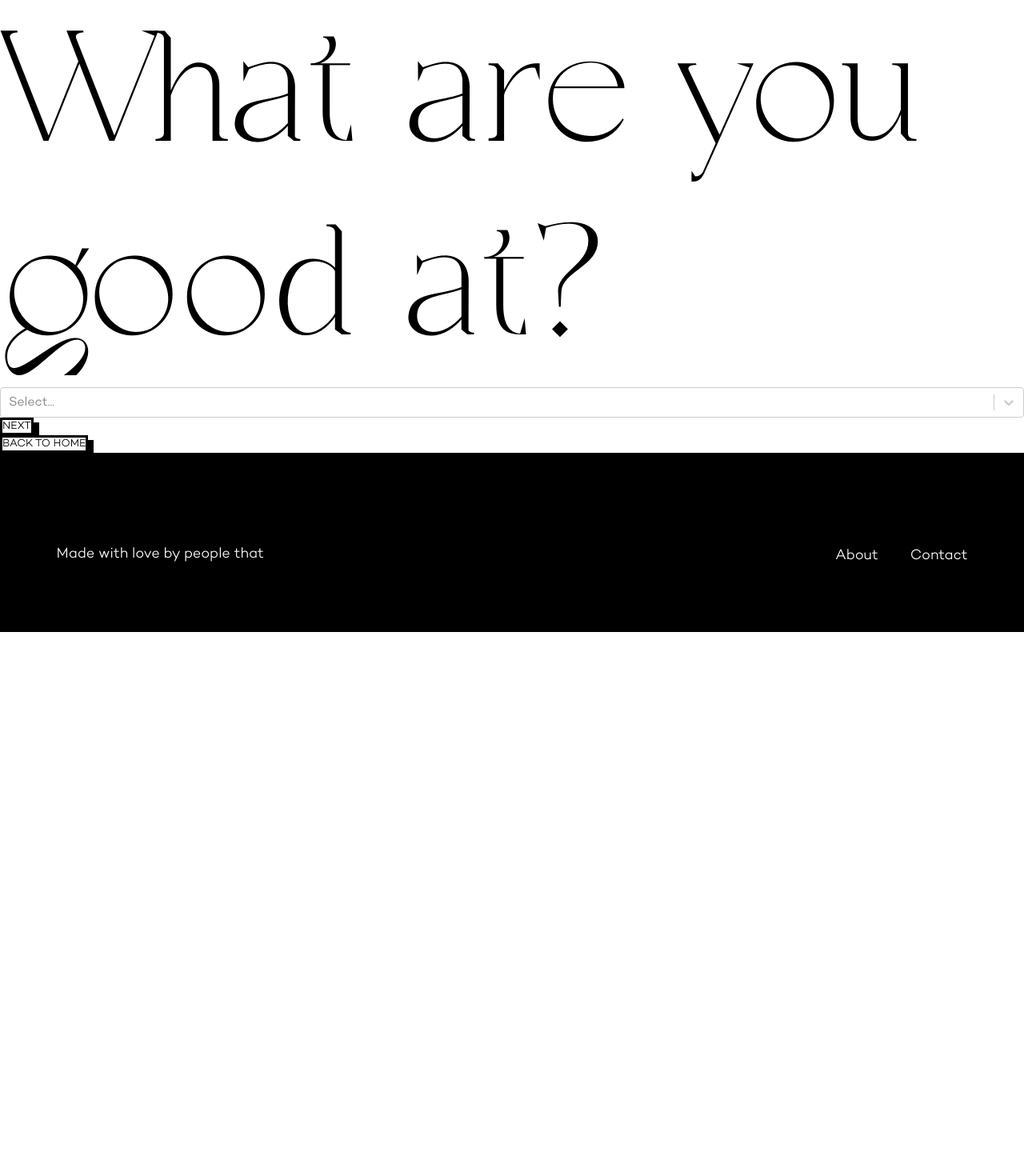
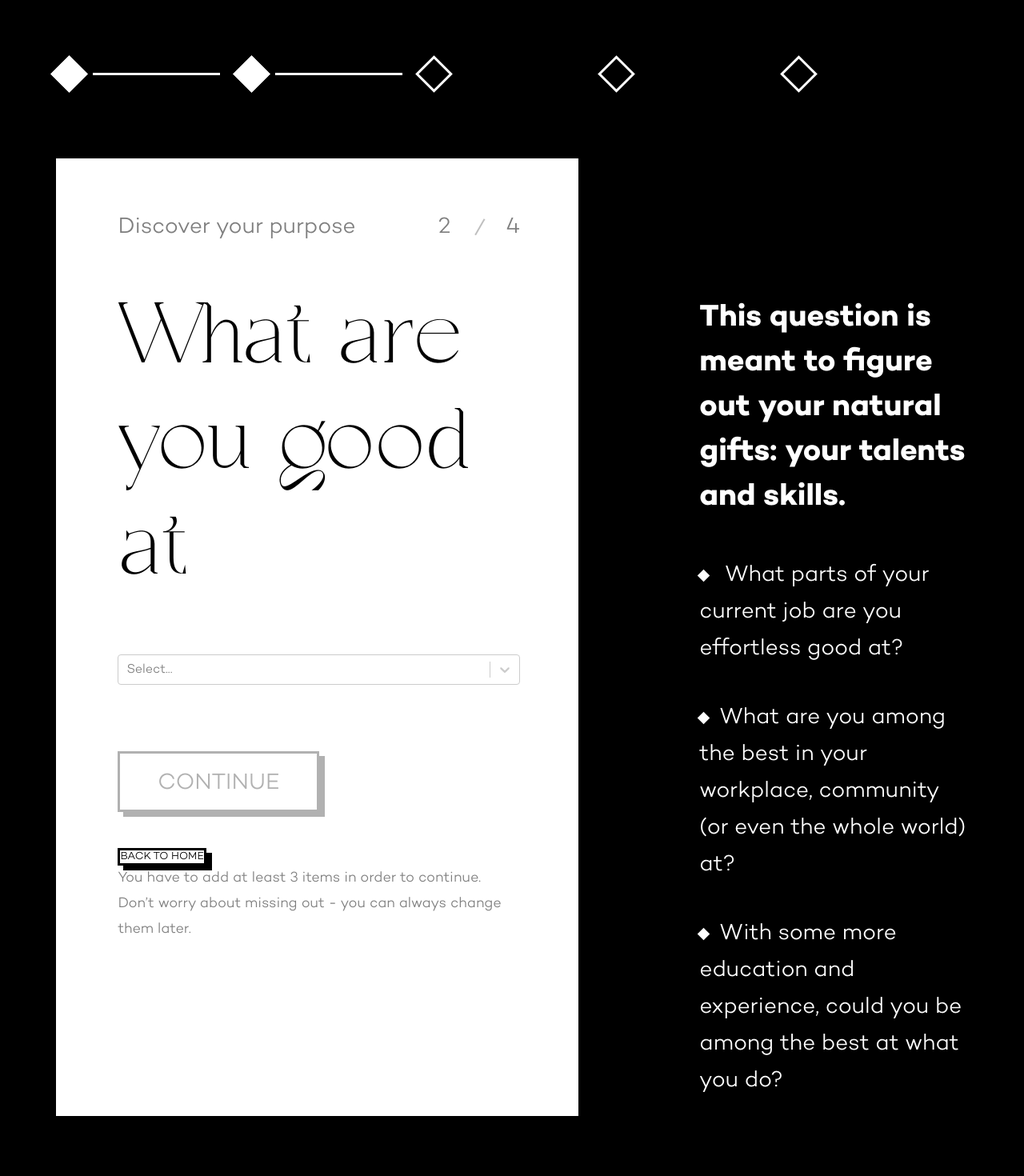
Before and after one commit to kaloyan-kamburov/Ikigai, a React (Create React App) app: page /what-are-you-good-at in a window 1280 px wide. Shown: the top 1470 px of the page at 80% size. Before the commit the page ends 800 px from the top, so only its background shows below. Built offline with nearby package versions, Linux system fonts and the light colour scheme.

Commit message:
add styles to love.js and goodAt.js

```diff
--- a/src/index.css
+++ b/src/index.css
@@ -19,3 +19,7 @@ code {
   font-family: 'Campton';
   src: local('Campton'), url(./fonts/Campton-Light.otf) format('opentype');
 }
+@font-face {
+  font-family: 'Campton-Bold';
+  src: local('Campton'), url(./fonts/Campton-Bold.otf) format('opentype');
+}
--- a/src/index.js
+++ b/src/index.js
@@ -3,6 +3,7 @@ import ReactDOM from "react-dom";
 import "./index.css";
 import "./fonts/Casta-Thin.otf";
 import "./fonts/Campton-Light.otf";
+import "./fonts/Campton-Bold.otf";
 import App from "./App";
 import * as serviceWorker from "./serviceWorker";
 
--- a/src/pages/Wizard/goodAt.js
+++ b/src/pages/Wizard/goodAt.js
@@ -32,7 +32,30 @@ const GoodAt = () => {
 
   return (
     <>
-      <h1>What are you good at?</h1>
+    <section className="section-dark">
+      <div className="shell">
+
+        <ul className="wizard">
+          <li className="wizard__step active"><span className="rectangle active"></span></li>
+          <li className="wizard__step active"><span className="rectangle active"></span></li>
+          <li className="wizard__step"><span className="rectangle"></span></li>
+          <li className="wizard__step"><span className="rectangle"></span></li>
+          <li className="wizard__step"><span className="rectangle"></span></li>
+        </ul>
+
+          <div className="col-wrapper">
+            <div className="col_60 form-bg">
+              <div className="form-head">
+                <p className="formHead-title">Discover your purpose</p>
+                <ul className="page-number">
+                  <li>2</li>
+                  <li>4</li>
+                </ul>
+              </div>
+
+              <h1 className="form-title">What are you good at</h1>
+
+              <div className="form-select">
                 <Form
                   validate={(values) => {
                     const errors = {};
@@ -55,16 +78,39 @@ const GoodAt = () => {
                           value={props.initialValues.options}
                           options={options}
                         />
-              <button disabled={props.invalid} type="submit">
-                Next
+                         <div className="form-btns">
+                            <button className="btn-small btn-light" disabled={props.invalid} type="submit">
+                              Continue
                             </button>
+                        </div>
                       </form>
                     );
                   }}
                 </Form>
+              </div>
+
               <button onClick={() => history.push({ pathname: "/", state: {} })}>
                 Back to home
               </button>
+
+              <div className="form-foot">
+                <p>You have to add at least 3 items in order to continue.</p>
+                <p>Don’t worry about missing out - you can always change them later.</p>
+              </div>
+
+            </div>
+
+            <div className="col_40 form-questions">
+              <h2 className="form-questions-title">This question is meant to figure out your natural gifts: your talents and skills.</h2>
+              <ul className="form-questions-list">
+                <li>  What parts of your current job are you effortless good at?</li>
+                <li>What are you among the best in your workplace, community (or even the whole world) at?</li>
+                <li>With some more education and experience, could you be among the best at what you do?</li>
+              </ul>
+            </div>
+          </div>
+        </div>
+      </section>
     </>
   );
 };
--- a/src/pages/Wizard/love.js
+++ b/src/pages/Wizard/love.js
@@ -33,7 +33,27 @@ const GoodAt = () => {
 
   return (
     <>
-      <h1>What you love?</h1>
+    <section className="section-dark">
+      <div className="shell">
+      <ul className="wizard">
+          <li className="wizard__step active"><span className="rectangle active"></span></li>
+          <li className="wizard__step"><span className="rectangle"></span></li>
+          <li className="wizard__step"><span className="rectangle"></span></li>
+          <li className="wizard__step"><span className="rectangle"></span></li>
+          <li className="wizard__step"><span className="rectangle"></span></li>
+        </ul>
+        <div className="col-wrapper">
+          <div className="col_60 form-bg">
+            <div className="form-head">
+                <p className="formHead-title">Discover your purpose</p>
+                <ul className="page-number">
+                  <li>1</li>
+                  <li>4</li>
+                </ul>
+            </div>
+
+            <h1 className="form-title">What you love</h1>
+            <div className="form-select">
               <Form
                 validate={(values) => {
                   const errors = {};
@@ -73,6 +93,35 @@ const GoodAt = () => {
               >
                 Back
               </button>
+            </div>
+            <div className="form-foot">
+              <p>You have to add at least 3 items in order to continue.</p>
+              <p>Don’t worry about missing out - you can always change them later.</p>
+            </div>
+          </div>
+
+          <div className="col_40 form-questions">
+              <h2 className="form-questions-title">This question is about figuring out what you find fun, interesting and motivating.</h2>
+              <ul className="form-questions-list">
+                <li> What would you do if you didn’t have to worry about making money?</li>
+                <li>How would you spend your time on a long vacation or a free weekend?</li>
+                <li>What’s exciting to you and gets your juices flowing when you do it?</li>
+                <li>What could you enthusiastically talk about for hours on end?</li>
+              </ul>
+            </div>
+
+
+
+
+
+        </div>
+
+
+      </div>
+
+
+
+      </section>
     </>
   );
 };
--- a/src/styles/buttons.scss
+++ b/src/styles/buttons.scss
@@ -32,3 +32,9 @@ button {
     text-transform: initial;
     margin-left: 60px;
   }
+  .btn-light {
+    opacity: 0.3;
+    &.active {
+      opacity: 1;
+    }
+  }
--- /dev/null
+++ b/src/styles/form.scss
@@ -0,0 +1,126 @@
+.section-dark {
+    background: $black;
+}
+.wizard {
+    display: flex;
+    padding: 76px 0 89px;
+}
+.wizard__step {
+flex: 1 0 0;
+    position: relative;
+    &.active {
+        &::before {
+            border-top: 3px solid $white;
+            content: "";
+            left: 10%;
+            position: absolute;
+            right: 0;
+            top: 15px;
+            width: 70%;
+            margin: 0 auto;
+        }
+        &:last-child {
+            border: 0;
+            flex: 0 0 auto;
+            &::before {
+            border: 0 none;
+            }
+        }
+    }
+
+}
+.rectangle {
+    height: 27px;
+    width: 27px;
+    border: 3px solid #FFFFFF;
+    transform: rotate(315deg);
+    display: block;
+    &.active {
+        background-color: $white;
+    }
+}
+.form-bg {
+    background: $white;
+    padding: 64px 73px 151px 77px;
+}
+.formHead-title,
+.page-number {
+    opacity: 0.5;
+    color: $black;
+    font-family: Campton;
+    font-size: 28px;
+    line-height: 46px;
+    display: inline-block;
+}
+.form-title {
+    color: $black;
+    font-family: Casta;
+    font-size: 120px;
+    font-weight: 100;
+    line-height: 132px;
+}
+.page-number {
+   float: right;
+    & li {
+        display: inline-block;
+        &:last-child {
+            &:before {
+                height: 23px;
+                width: 17px;
+                border-right: 2px solid #000000;
+                opacity: 0.5;
+                display: inline-block;
+                content: '';
+                transform: rotate(390deg);
+                margin: 0 30px 0 20px;
+            }
+        }
+    }
+}
+.form-head {
+    padding-bottom: 49px;
+}
+.form-select {
+    padding-top: 65px;
+}
+.form-btns {
+    padding: 83px 0 45px;
+}
+.form-foot {
+    & p {
+        opacity: 0.5;
+        color: $black;
+        font-family: Campton;
+        font-size: 18px;
+        line-height: 32px;
+    }
+}
+.form-questions{
+    padding-left: 151px;
+    padding-top: 172px;
+}
+.form-questions-title {
+    color: $white;
+    font-family: Campton-Bold;
+    font-size: 38px;
+    line-height: 56px;
+    font-weight: 600;
+}
+.form-questions-list {
+    color: $white;
+    padding-top: 27px;
+    & li {
+        padding: 20px 0;
+        &:before {
+            content: '';
+            display: inline-block;
+            vertical-align: middle;
+            height: 11px;
+            width: 11px;
+            transform: rotate(315deg);
+            background-color: $white;
+            margin-right: 14px;
+            line-height: 46px;
+        }
+    }
+}
--- /dev/null
+++ b/src/styles/helpers.scss
@@ -0,0 +1,12 @@
+// [class^="col"] {
+// 	width: 100%;
+// 	float: none;
+// }
+
+
+	.col-wrapper {
+		display: flex;
+	}
+
+	.col_40 { width: 40%;}
+	.col_60 { width: 60%; }
--- a/src/styles/home.scss
+++ b/src/styles/home.scss
@@ -26,7 +26,8 @@
     float: left;
 }
 .bg-section {
-    // background: url("../images/");
+
+// background-image: url('../images/ALL\ TOGETHER.svg');
     background-size:contain;
     background-position:left;
     background-repeat: no-repeat;
--- a/src/styles/main.scss
+++ b/src/styles/main.scss
@@ -1,7 +1,9 @@
 @import "reset";
 @import "variables";
+@import "helpers";
 @import "typography";
 @import "home";
 @import "buttons";
 @import "footer";
-@import "chart.scss";
+@import "chart";
+@import "form";
```
Also changed, not shown: src/fonts/Campton-Bold.otf (added), src/images/ALL TOGETHER.png (added). Lines whose indentation alone changed are shown as unchanged.
